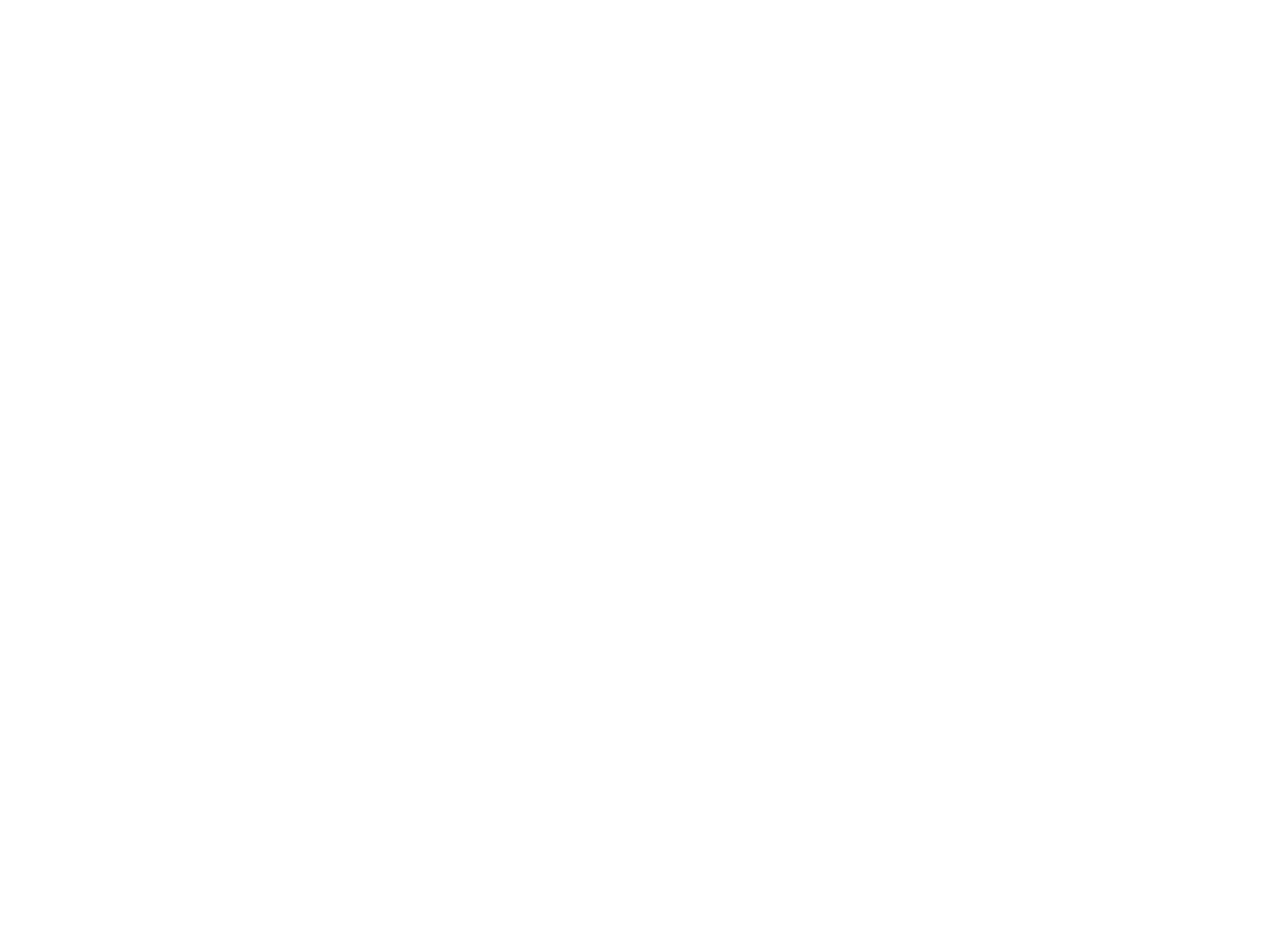
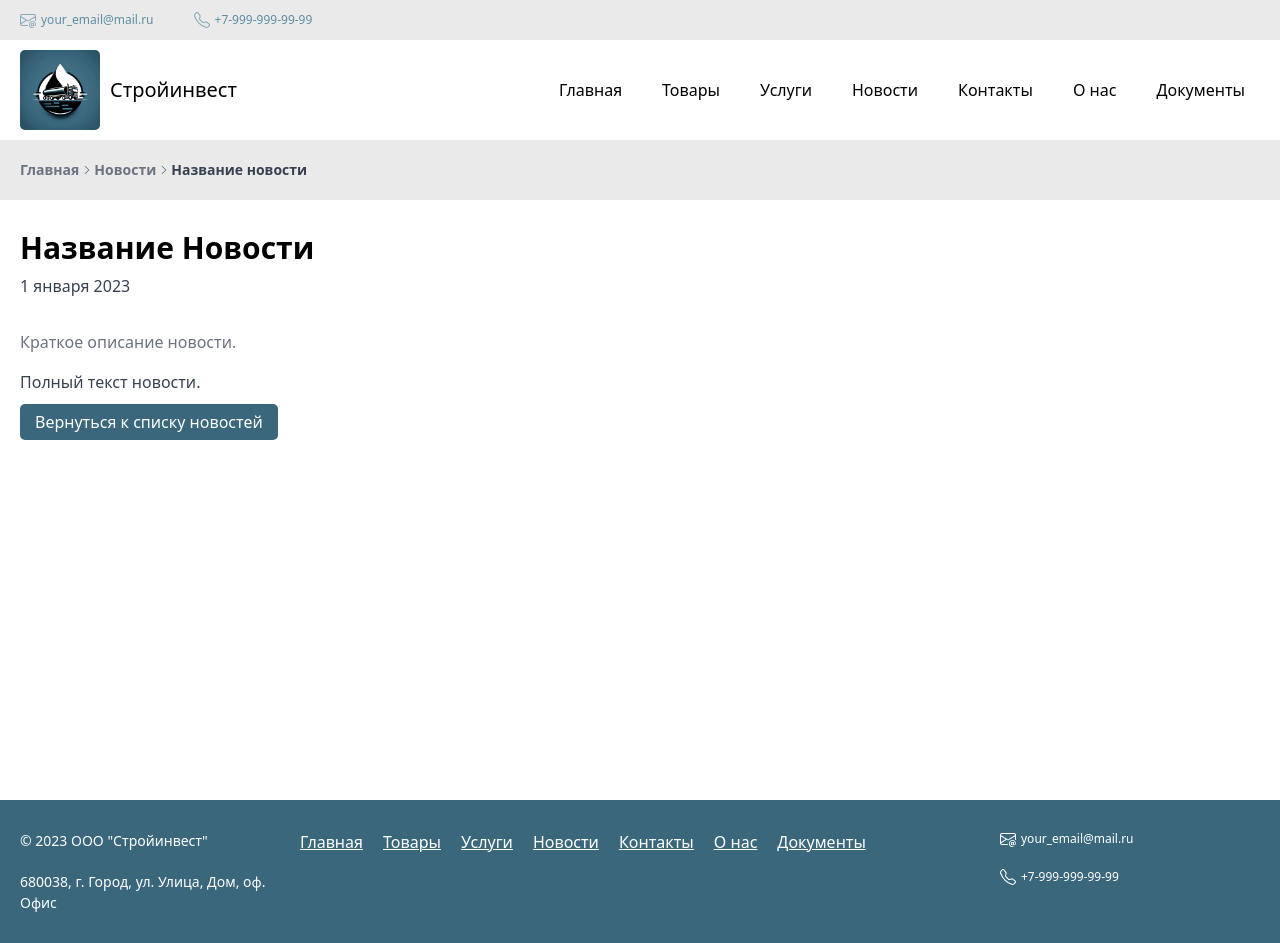
Before and after one commit to centurionj/stroyinvest, a Django app: page /news/1 in a window 1280 px wide. Before the commit the page is empty. Before the commit the page ends 800 px from the top, so only its background shows below. Run offline with Django 4.2, Linux system fonts and the light colour scheme.

Commit message:
#8 Страница просмотра новости

```diff
--- a/stroyinvest/main/templates/news/news_detail.html
+++ b/stroyinvest/main/templates/news/news_detail.html
@@ -1,10 +1,42 @@
-<!DOCTYPE html>
-<html lang="en">
-<head>
-    <meta charset="UTF-8">
-    <title>Title</title>
-</head>
-<body>
+{% extends "main/base.html" %}
+{% load static %}
 
-</body>
-</html>
+{% block content %}
+<main>
+    <section class="w-full flex justify-center bg-gray-1 mb-[30px]">
+        <div class="container py-[20px]">
+            <nav class="text-sm font-semibold" aria-label="Breadcrumb">
+                <ol class="list-none p-0 inline-flex">
+                    <li class="flex items-center">
+                        <a href="/" class="text-gray-500">Главная</a>
+                        <svg xmlns="http://www.w3.org/2000/svg" width="10" height="10" fill="currentColor" class="text-blue1 ml-[3px] mr-[2px]" viewBox="0 0 16 16">
+                            <path fill-rule="evenodd" d="M4.646 1.646a.5.5 0 0 1 .708 0l6 6a.5.5 0 0 1 0 .708l-6 6a.5.5 0 0 1-.708-.708L10.293 8 4.646 2.354a.5.5 0 0 1 0-.708z"/>
+                        </svg>
+                    </li>
+                    <li class="flex items-center">
+                        <a href="/news" class="text-gray-500">Новости</a>
+                        <svg xmlns="http://www.w3.org/2000/svg" width="10" height="10" fill="currentColor" class="text-blue1 ml-[3px] mr-[2px]" viewBox="0 0 16 16">
+                            <path fill-rule="evenodd" d="M4.646 1.646a.5.5 0 0 1 .708 0l6 6a.5.5 0 0 1 0 .708l-6 6a.5.5 0 0 1-.708-.708L10.293 8 4.646 2.354a.5.5 0 0 1 0-.708z"/>
+                        </svg>
+                    </li>
+                    <li class="flex items-center">
+                        <span class="text-gray-700">Название новости</span>
+                    </li>
+                </ol>
+            </nav>
+        </div>
+    </section>
+
+    <section class="w-full flex justify-center mb-[30px]">
+        <div class="container">
+            <h1 class="text-3xl font-semibold mb-2">Название Новости</h1>
+            <p class="text-gray-700 mb-8">1 января 2023</p>
+
+            <p class="text-gray-500 mb-4">Краткое описание новости.</p>
+            <p class="text-gray-700 mb-4">Полный текст новости.</p>
+
+            <a href="/news" class="text-white bg-blue1 hover:bg-blue1-hover px-[15px] py-[7px] rounded-[5px]">Вернуться к списку новостей</a>
+        </div>
+    </section>
+</main>
+{% endblock %}
--- a/stroyinvest/static/css/output.css
+++ b/stroyinvest/static/css/output.css
@@ -955,6 +955,9 @@ video {
 .pb-\[4px\] {
   padding-bottom: 4px;
 }
+.pb-\[20px\] {
+  padding-bottom: 20px;
+}
 .text-justify {
   text-align: justify;
 }
@@ -1007,6 +1010,10 @@ video {
 .text-3xl {
   font-size: 1.875rem;
   line-height: 2.25rem;
+}
+.text-xs {
+  font-size: 0.75rem;
+  line-height: 1rem;
 }
 .font-bold {
   font-weight: 700;
@@ -1102,6 +1109,10 @@ video {
 .hover\:bg-zinc-300:hover {
   --tw-bg-opacity: 1;
   background-color: rgb(212 212 216 / var(--tw-bg-opacity));
+}
+
+.hover\:underline:hover {
+  text-decoration-line: underline;
 }
 
 .hover\:shadow-lg:hover {
```
